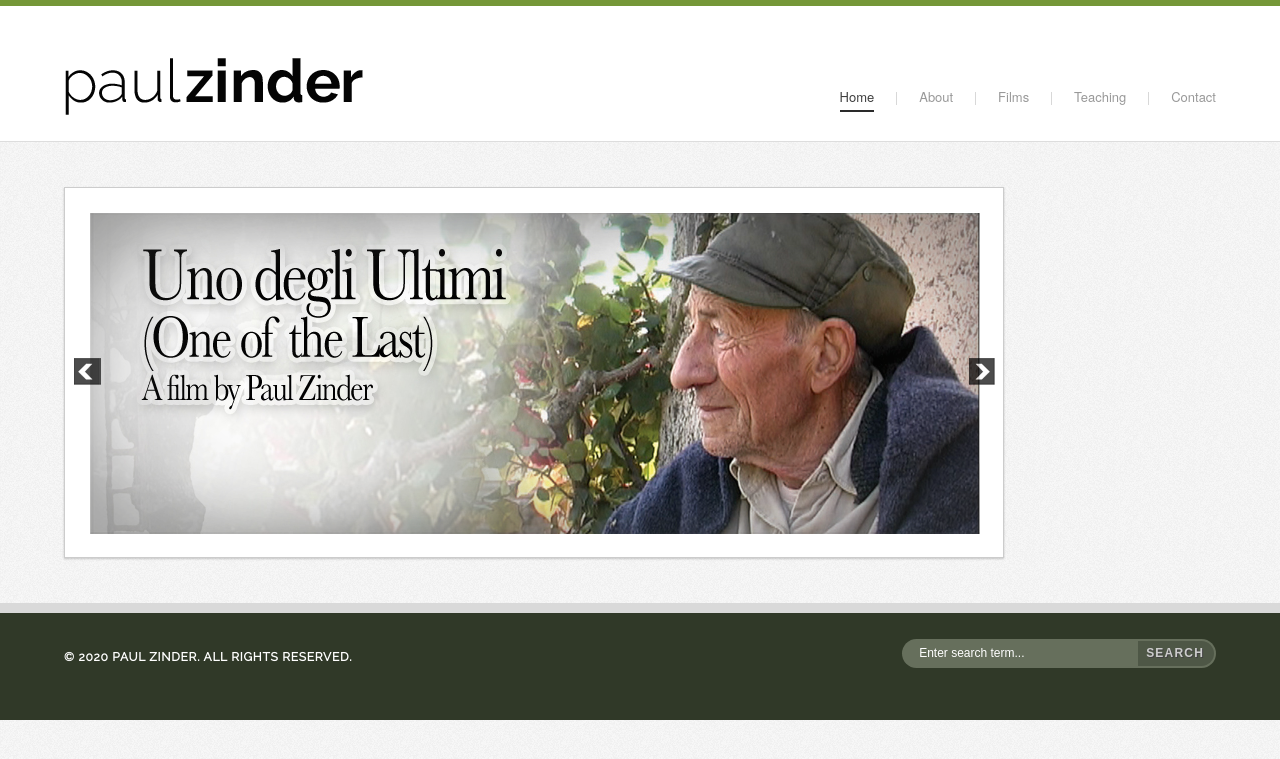
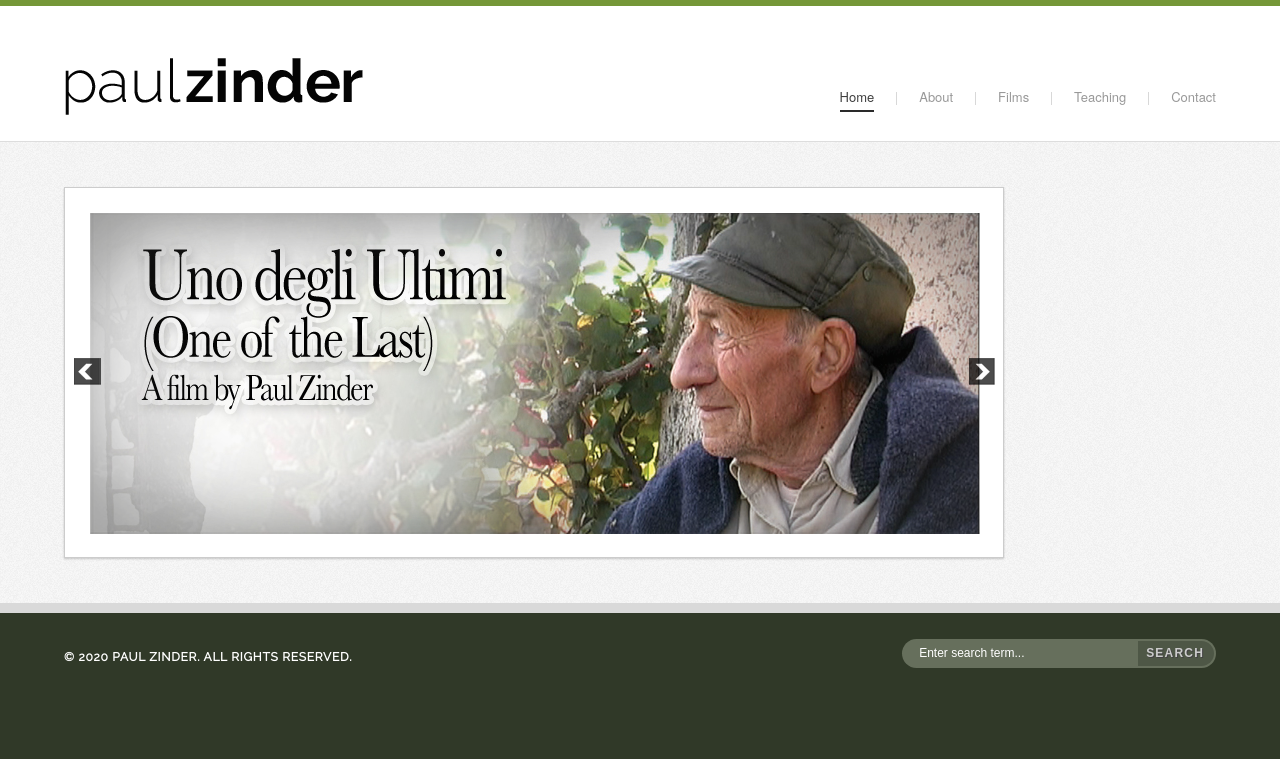
Before and after one commit to jennysharps/paul-zinder-static, a Jekyll site: the page built from index.md, in a window 1280 px wide. Shown: the top 759 px of the page. Built offline with Jekyll 4.4.1, drawn with Linux system fonts in a browser that asks for light colours.

Commit message:
Change background color

```diff
--- a/assets/css/style.css
+++ b/assets/css/style.css
@@ -56,6 +56,10 @@ INDEX:
 
 /* 1.1 Defaults */
 
+html {
+  background: #303928;
+}
+
 body {
   -webkit-text-size-adjust: 100%;
   font-family: HelveticaNeue, "Helvetica Neue", Arial, Helvetica, sans-serif;
@@ -64,6 +68,7 @@ body {
   color: #7a7a7a;
   font-size: 14px;
   max-width: 100%;
+  height: auto;
 }
 
 h1,
@@ -705,6 +710,7 @@ a:visited {
 main {
   min-height: 300px;
   margin: 45px 0;
+  background: url(../images/bg-pattern.png) #ebebeb;
 }
 
 .content {
```
